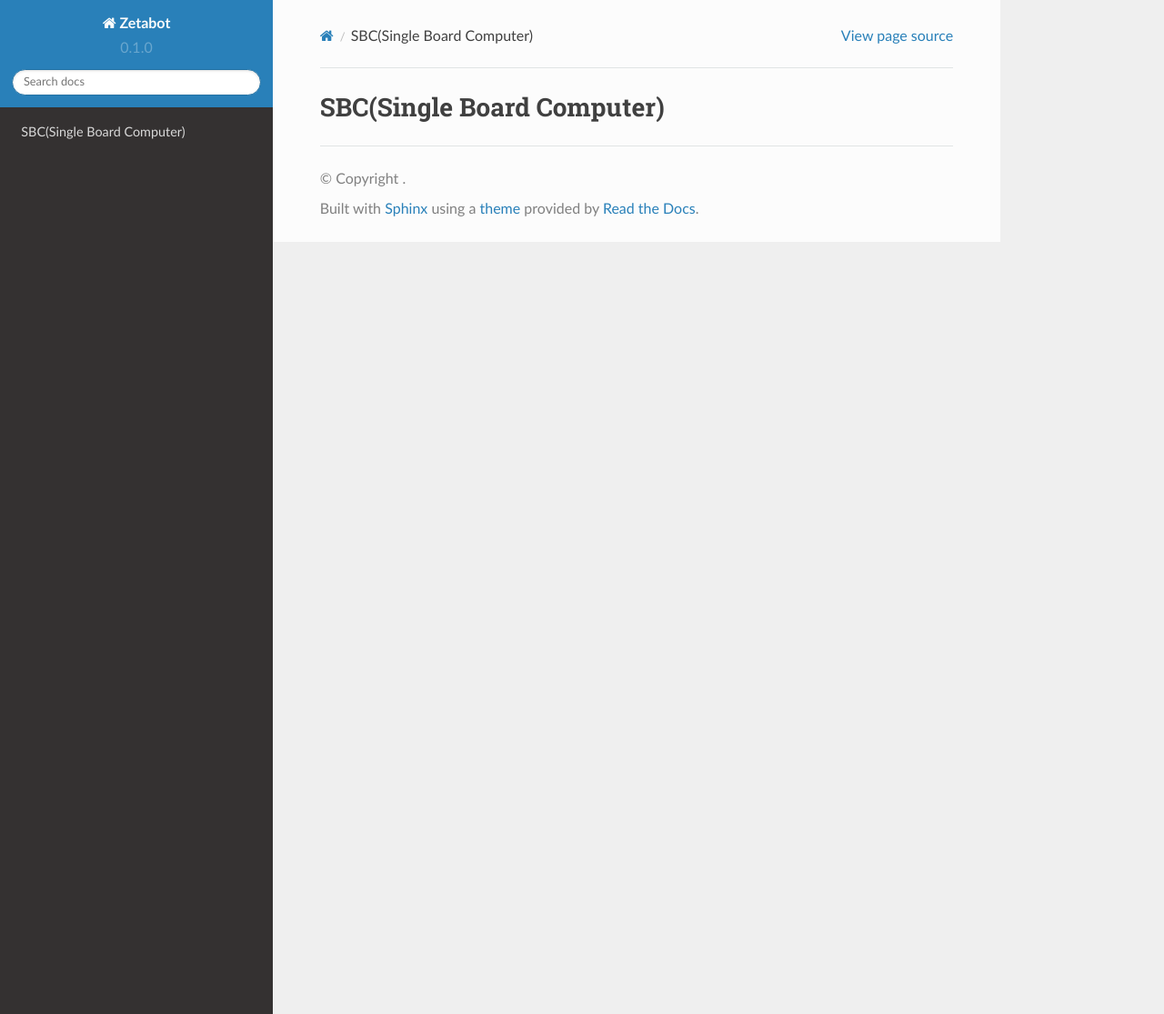
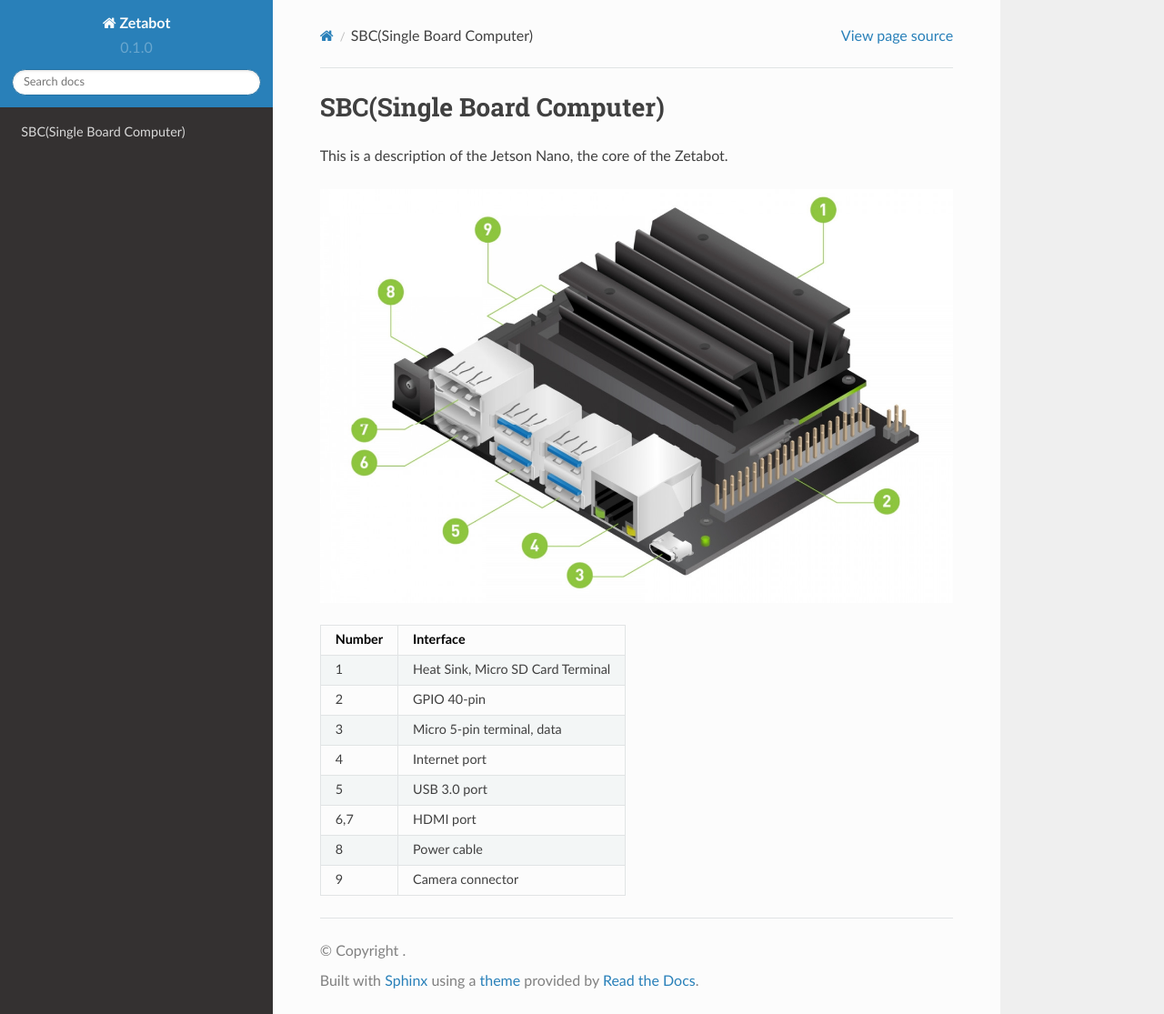
Before and after one commit to zetabank-devteam/teacher_manual, a Sphinx documentation site: the page built from docs/source/SBC.rst, in a window 1280 px wide and 1115 px high. Shown: the whole window at 91% size. Built offline with Sphinx 7.4.7 and the Read the Docs theme 2.0.0, drawn with Linux system fonts in a browser that asks for light colours; pages that are not in the unit, such as notebooks, are missing from menus.

Commit message:
Update SBC.rst

```diff
--- a/docs/source/SBC.rst
+++ b/docs/source/SBC.rst
@@ -1,3 +1,29 @@
 ==========================
 SBC(Single Board Computer)
 ==========================
+
+This is a description of the Jetson Nano, the core of the Zetabot.
+
+.. image:: images/sbc_1.jpg
+
+.. list-table::
+   :header-rows: 1
+
+   * - Number
+     - Interface
+   * - 1
+     - Heat Sink, Micro SD Card Terminal
+   * - 2
+     - GPIO 40-pin
+   * - 3
+     - Micro 5-pin terminal, data
+   * - 4
+     - Internet port
+   * - 5
+     - USB 3.0 port
+   * - 6,7
+     - HDMI port
+   * - 8
+     - Power cable
+   * - 9
+     - Camera connector
```
